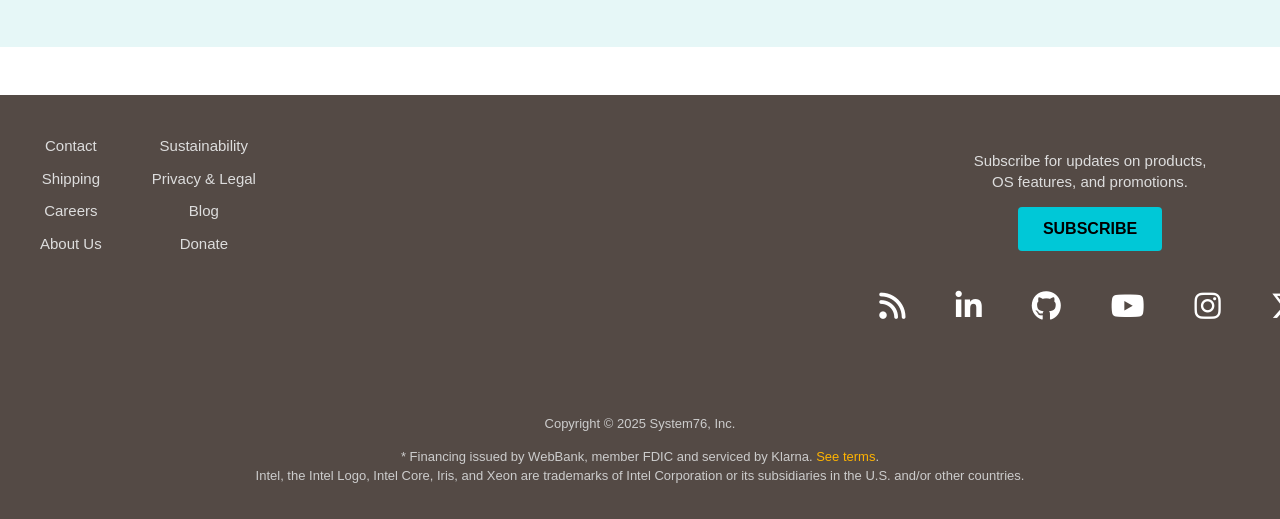
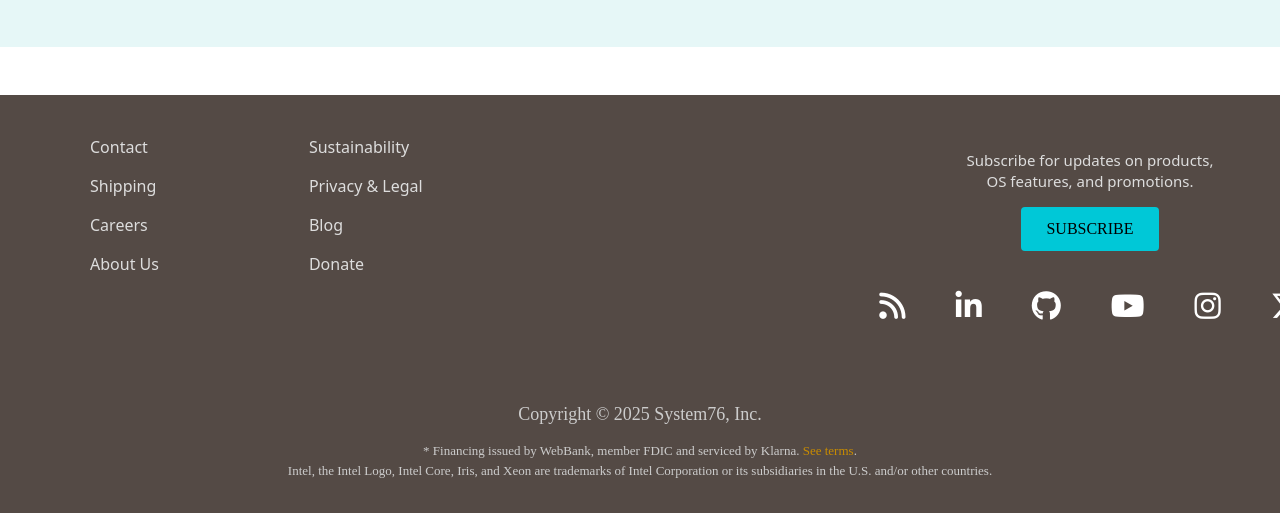
Before and after one commit to aashisoni000/PopOS-website-clone, a plain HTML site: page index.html in a window 1280 px wide. Shown: the part 3583-4102 px from the top of the page. Drawn offline with Linux system fonts and the light colour scheme.

Commit message:
fixed footer - completed

```diff
--- a/index.html
+++ b/index.html
@@ -345,7 +345,7 @@
 
 
     <div class="footer-bottom">
-      <p>Copyright © 2025 System76, Inc.</p>
+      <p class = "copyright-para">Copyright © 2025 System76, Inc.</p>
       <p>* Financing issued by WebBank, member FDIC and serviced by Klarna. <a href="#">See terms</a>.<br>
       Intel, the Intel Logo, Intel Core, Iris, and Xeon are trademarks of Intel Corporation or its subsidiaries in the U.S. and/or other countries.</p>
     </div>
--- a/style.css
+++ b/style.css
@@ -516,7 +516,7 @@
 
     footer {
       background-color: #544a45;
-      color: #ddd;
+      color: #dddddd;
       padding: 40px 20px 20px;
       text-align: center;
     }
@@ -540,7 +540,11 @@
     .footer-column {
       display: flex;
       flex-direction: column;
-      gap: 10px;
+      gap: 15px;
+      font-family: var(--font-family-sans);
+      text-align: left;
+      font-size: 30px;
+
     }
 
     .footer-column a {
@@ -548,6 +552,9 @@
       color: #ddd;
       font-size: 15px;
       transition: color 0.3s;
+      padding: 0px 50px;
+      font-size: 16px;
+      font-weight: 500;
     }
 
     .footer-subscribe {
@@ -560,6 +567,8 @@
       margin-bottom: 15px;
       font-size: 15px;
       line-height: 1.4;
+      font-family: var(--font-family-sans);
+      font-weight: 500;
     }
 
     .subscribe-btn {
@@ -567,15 +576,15 @@
       background-color: #00c8d7;
       color: #000;
       padding: 10px 25px;
-      font-weight: bold;
       text-decoration: none;
       border-radius: 4px;
       margin-bottom: 20px;
       transition: background 0.3s;
+      font-family: var(--font-family-slab);
     }
 
     .subscribe-btn:hover {
-      background-color: #00aebc;
+      background-color: #88d7dd;
     }
 
     .social-icons {
@@ -596,21 +605,23 @@
       transition: background 0.3s, color 0.3s;
     }
 
-    .social-icons a:hover {
-      background-color: #fff;
-      color: #544a45;
-    }
-
     .footer-bottom {
       margin-top: 10px;
       padding-top: 20px;
       font-size: 13px;
       color: #ccc;
+      font-family: var(--font-family-slab);
     }
 
     .footer-bottom a {
-      color: #ffb400;
+      color: #c98c00;
       text-decoration: none;
+    }
+
+    .copyright-para{
+      font-size: 18px;
+      margin: 0px 0px 6px;
+      font-family: var(--font-family-slab);
     }
 
     /* Responsive */
```
